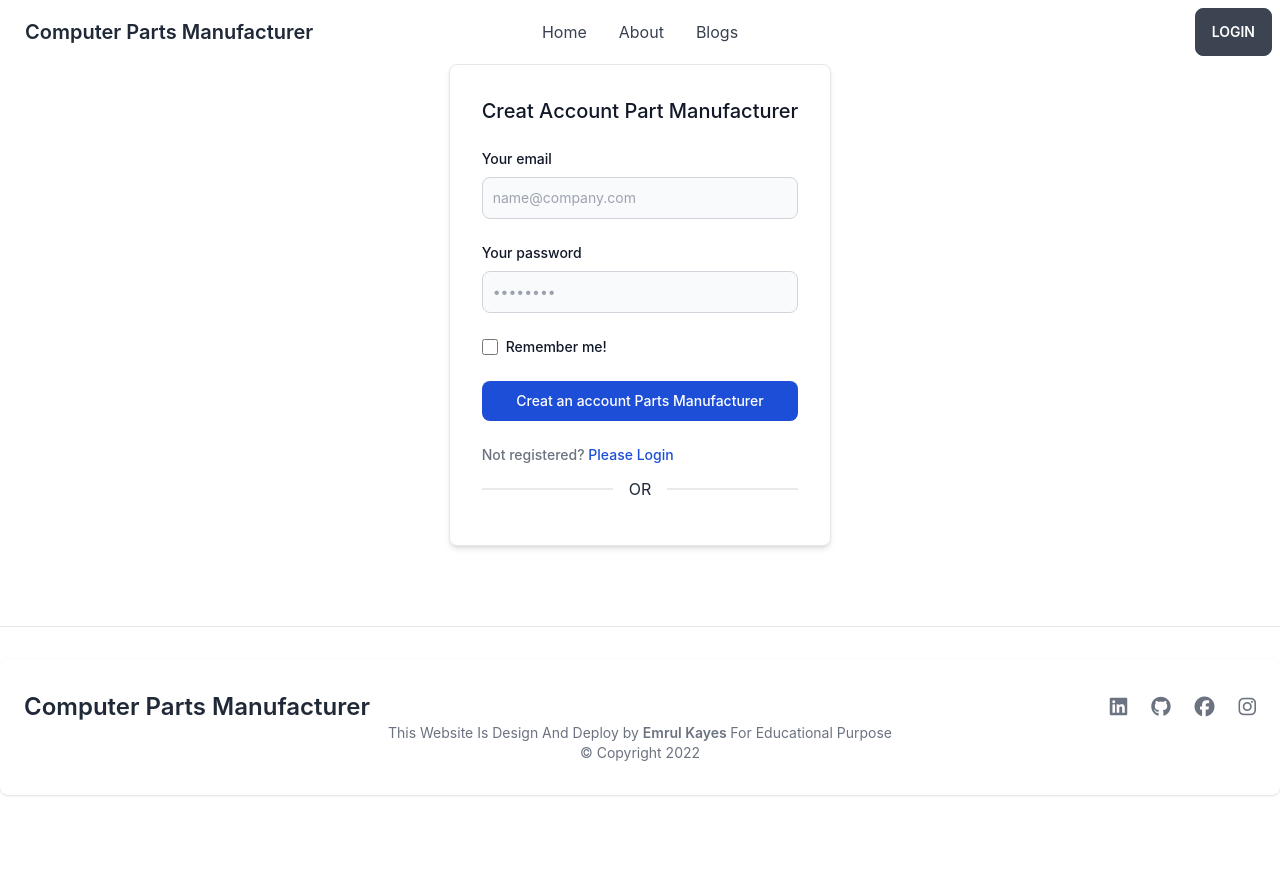
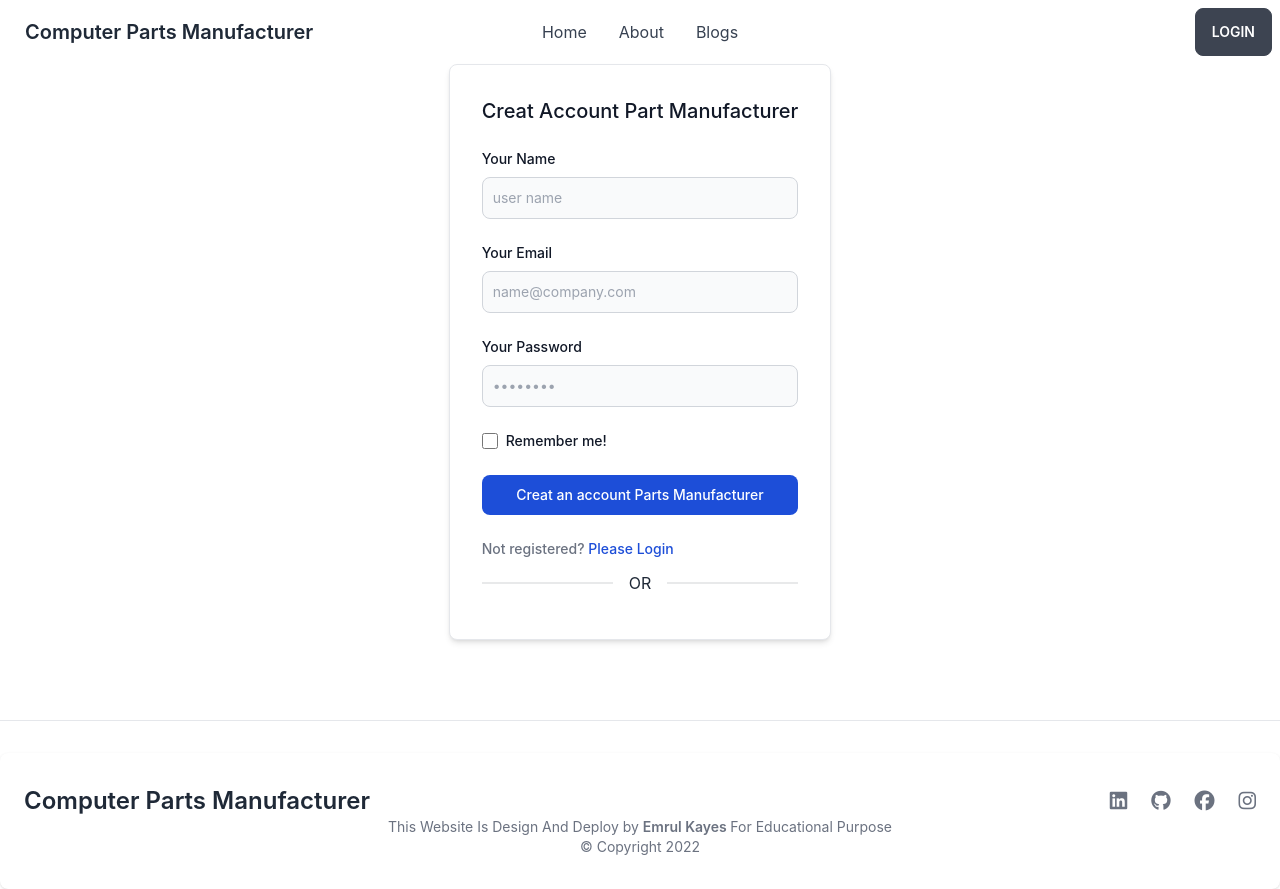
Before and after one commit to its-kayes/computer-parts-manufacturer-client, a React (Create React App) app: page /register in a window 1280 px wide. Before the commit the page ends 800 px from the top, so only its background shows below. Built offline with nearby package versions, Linux system fonts and the light colour scheme; no server answers.

Commit message:
Update User

```diff
--- a/src/page/Header/Navbar.js
+++ b/src/page/Header/Navbar.js
@@ -80,6 +80,7 @@
 import { signOut } from 'firebase/auth';
 import React from 'react';
 import { useAuthState } from 'react-firebase-hooks/auth';
+import { Link } from 'react-router-dom';
 import auth from '../../firebase.init';
 import CustomLink from '../Shared/CustomLink';
 
@@ -126,7 +127,7 @@ const Navbar = () => {
                 {
                     user ?
                         <div class="navbar-end">
-                            <CustomLink to='/login' onClick={signout} class="btn">Sign Out</CustomLink>
+                            <Link to='/login' onClick={signout} class="btn">Sign Out <i class="px-2 fa-solid fa-caret-right"></i> <span >  {user?.displayName} </span></Link>
                         </div>
                         :
                         <div class="navbar-end">
--- a/src/page/Login/Register.js
+++ b/src/page/Login/Register.js
@@ -1,6 +1,6 @@
 import { async } from '@firebase/util';
-import React from 'react';
-import { useCreateUserWithEmailAndPassword, useSendEmailVerification } from 'react-firebase-hooks/auth'
+import React, { useState } from 'react';
+import { useCreateUserWithEmailAndPassword, useSendEmailVerification, useUpdateProfile } from 'react-firebase-hooks/auth'
 import { Link } from 'react-router-dom';
 import auth from '../../firebase.init';
 import Loading from '../Shared/Loading';
@@ -12,6 +12,7 @@ import Loading from '../Shared/Loading';
 let errorElement;
 
 const Register = () => {
+    let [displayName, setDisplayName] = useState('');
 
     const [sendEmailVerification, sending, verifyError] = useSendEmailVerification(auth);
 
@@ -22,22 +23,31 @@ const Register = () => {
         error,
     ] = useCreateUserWithEmailAndPassword(auth);
 
+    const [updateProfile, updating, updateError] = useUpdateProfile(auth);
+
 
     let registerSubmit = async event => {
         event.preventDefault();
         const email = event.target.email.value;
+        let name = event.target.name.value;
         const password = event.target.password.value;
+        // setDisplayName();
         await createUserWithEmailAndPassword(email, password);
+        await updateProfile({displayName: name});
         await sendEmailVerification();
+        console.log(name);
     }
 
-    if (loading || sending) {
+    if (loading || sending || updating) {
         return <Loading> </Loading>
     }
 
-    if (error || verifyError) {
-        errorElement = <p className='text-center bg-red-700 rounded-full mt-5 text-white p-3'>  Error Login </p>
+    if (error || verifyError || updateError) {
+        errorElement = <p className='text-center bg-red-700 rounded-full mt-5 text-white p-3'>  {error?.message} {verifyError?.message} </p>
     }
+
+    // console.log(name);
+    console.log(user);
 
     return (
         <div>
@@ -48,11 +58,15 @@ const Register = () => {
                     <form onSubmit={registerSubmit} className="space-y-6">
                         <h5 className="text-xl font-medium text-gray-900 dark:text-white">Creat Account Part Manufacturer </h5>
                         <div>
-                            <label htmlFor="email" name="email" className="block mb-2 text-sm font-medium text-gray-900 dark:text-gray-300">Your email</label>
+                            <label htmlFor="name" name="name" className="block mb-2 text-sm font-medium text-gray-900 dark:text-gray-300">Your Name</label>
+                            <input type="text" name="name" id="name" className="bg-gray-50 border border-gray-300 text-gray-900 text-sm rounded-lg focus:ring-blue-500 focus:border-blue-500 block w-full p-2.5 dark:bg-gray-600 dark:border-gray-500 dark:placeholder-gray-400 dark:text-white" placeholder="user name" required="" />
+                        </div>
+                        <div>
+                            <label htmlFor="email" name="email" className="block mb-2 text-sm font-medium text-gray-900 dark:text-gray-300">Your Email</label>
                             <input type="email" name="email" id="email" className="bg-gray-50 border border-gray-300 text-gray-900 text-sm rounded-lg focus:ring-blue-500 focus:border-blue-500 block w-full p-2.5 dark:bg-gray-600 dark:border-gray-500 dark:placeholder-gray-400 dark:text-white" placeholder="name@company.com" required="" />
                         </div>
                         <div>
-                            <label htmlFor="password" name="password" className="block mb-2 text-sm font-medium text-gray-900 dark:text-gray-300">Your password</label>
+                            <label htmlFor="password" name="password" className="block mb-2 text-sm font-medium text-gray-900 dark:text-gray-300">Your Password</label>
                             <input type="password" name="password" id="password" placeholder="••••••••" className="bg-gray-50 border border-gray-300 text-gray-900 text-sm rounded-lg focus:ring-blue-500 focus:border-blue-500 block w-full p-2.5 dark:bg-gray-600 dark:border-gray-500 dark:placeholder-gray-400 dark:text-white" required="" />
                         </div>
                         <div className="flex items-start">
```
